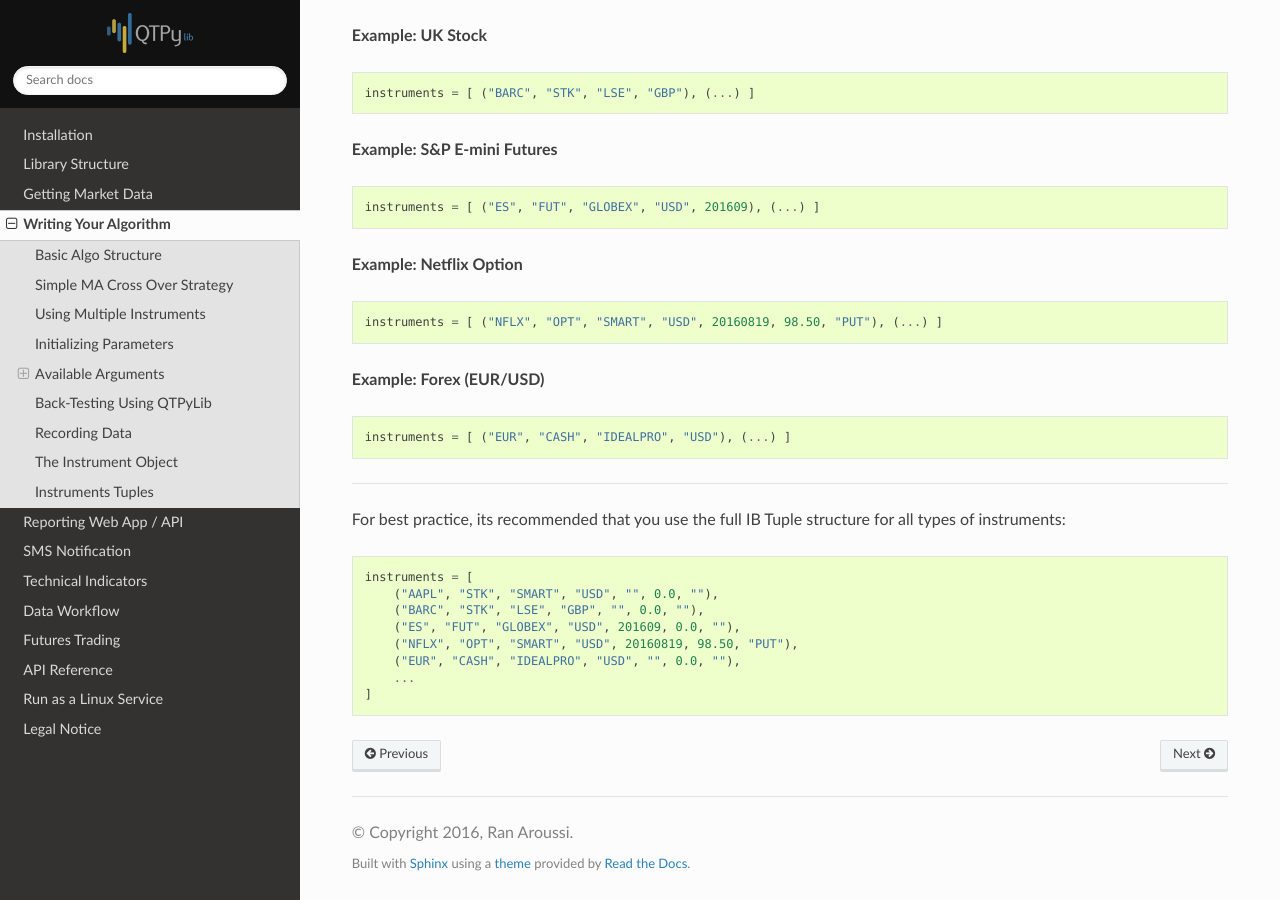
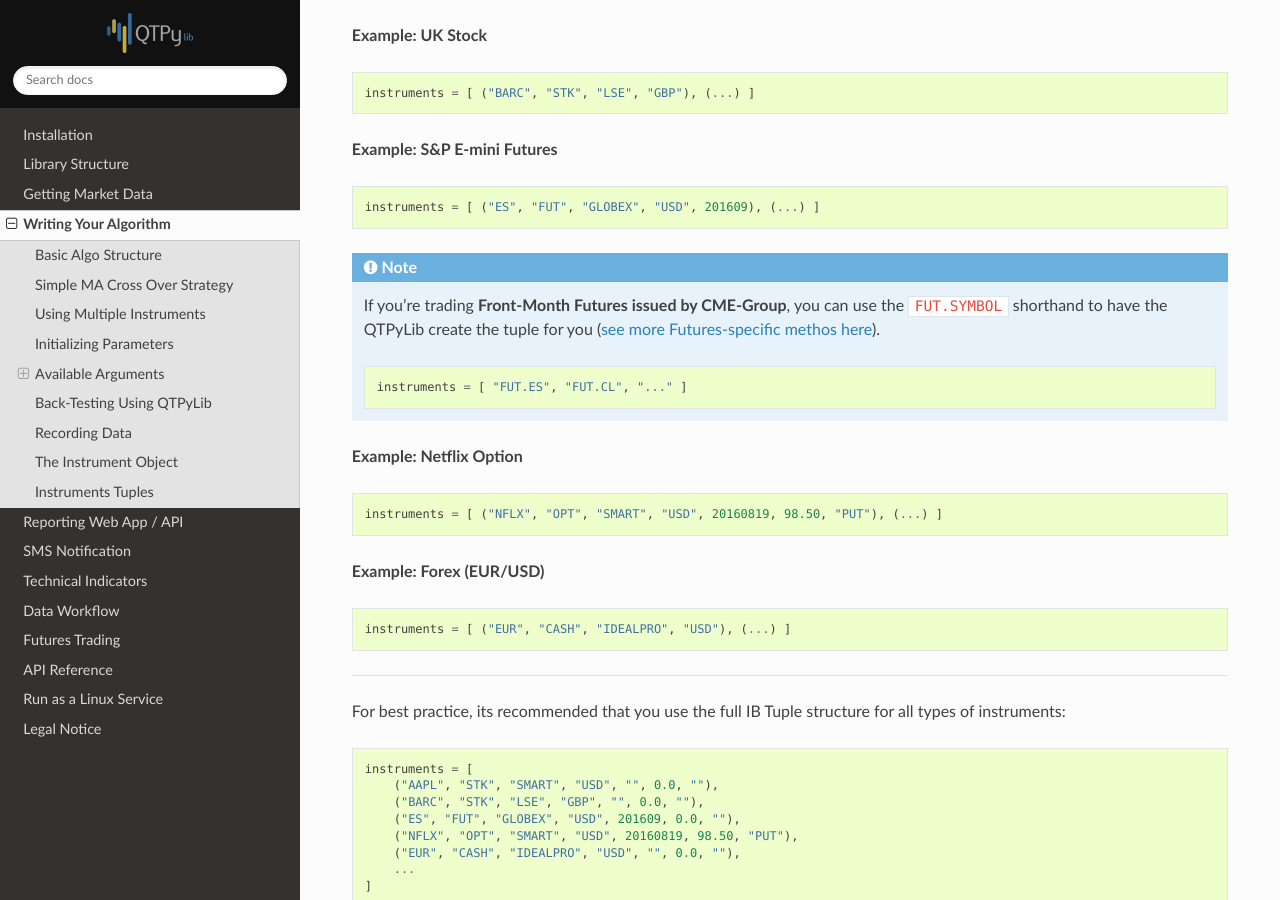
Before and after one commit to ranaroussi/qtpylib, a Sphinx documentation site: the page built from docs/source/algo.rst, in a window 1280 px wide and 900 px high, scrolled down 8017 px. Built offline with Sphinx 7.4.7 and the Read the Docs theme 2.0.0, drawn with Linux system fonts in a browser that asks for light colours.

Commit message:
updated algo docs

```diff
--- a/docs/source/algo.rst
+++ b/docs/source/algo.rst
@@ -450,6 +450,14 @@ whereas ``strike`` and ``opt_type`` must be a provided for Options (PUT/CALL).
 
     instruments = [ ("ES", "FUT", "GLOBEX", "USD", 201609), (...) ]
 
+.. note::
+    If you're trading **Front-Month Futures issued by CME-Group**, you can use the
+    ``FUT.SYMBOL`` shorthand to have the QTPyLib create the tuple for you (`see more Futures-specific methos here <./futures.html>`_).
+
+    .. code:: python
+
+        instruments = [ "FUT.ES", "FUT.CL", "..." ]
+
 
 **Example: Netflix Option**
 
```
